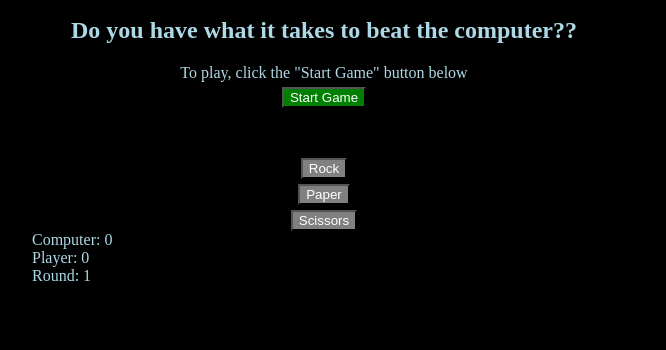
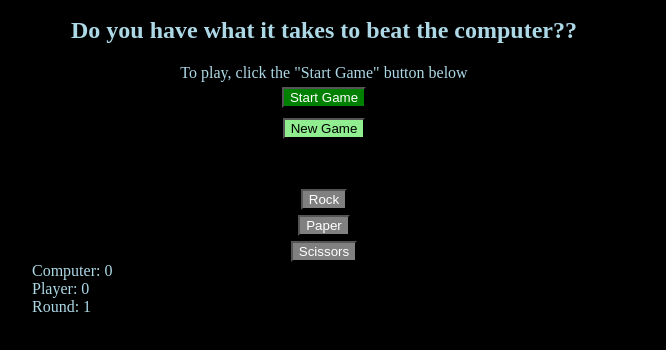
Before and after one commit to pmbrandvold/rock-paper-scissors, a plain HTML site: page index2.html in a window 1280 px wide. Both pictures are taken after a click on the button "Start Game". Shown: the part 54-404 px from the top of the page, without its empty margins (316-982 px from the left). Drawn offline with Linux system fonts and the light colour scheme.

Commit message:
Add new game button to refresh page at any time when a game has started.

```diff
--- a/main.js
+++ b/main.js
@@ -5,6 +5,8 @@ let roundCounter = 1;
 let playerButtonPress = '';
 
 updateScore();
+
+const newGameButton = document.getElementById('newGame');
 
 function computerPlay() {
   let choice = Math.floor((Math.random() * 3) + 1); //get random int from 1 to 3
@@ -66,6 +68,8 @@ function playRound(playerSelection, computerSelection) {
     paperButton.className = 'gameButtons';
     scissorsButton.className = 'gameButtons';
 
+    newGameButton.style.display = 'block';
+
     let play = document.getElementsByClassName('gameButtons');
     for (let i = 0; i <= 2; i++) {
       play[i].addEventListener('click', function(){
@@ -100,7 +104,6 @@ function playGame() {
     alert('Game Over!');
     return 0;
   }
-  console.log('Choose thy weapon');
   if (playerButtonPress === "ROCK") {
     playRound('ROCK', computerPlay());
   } else if (playerButtonPress === "PAPER") {
@@ -109,17 +112,5 @@ function playGame() {
     playRound('SCISSORS', computerPlay());
   }
 }
-  /*
-function playGame() {
-  createButtons();
 
-  if (roundCounter <= 5) {
-    console.log('click a button');
-    let play = document.getElementsByClassName('gameButtons');
-    for (let i = 0; i <= 2; i++) {
-      play[i].addEventListener('click', function(){playRound(play[i].innerHTML.toUpperCase(), computerPlay())});
-    }
-  } else
-  alert('game over');
-  return;
-}*/
+newGameButton.addEventListener('click', function() {location.reload()});
--- a/styles.css
+++ b/styles.css
@@ -15,13 +15,12 @@
 }
 
 #newGame {
-  display: block;
+  display: none;
   margin-left: auto;
   margin-right: auto;
   margin-top: 10px;
   color: black;
   background-color: lightgreen;
-  display: none;
 }
 
 .gameButtons {
```
